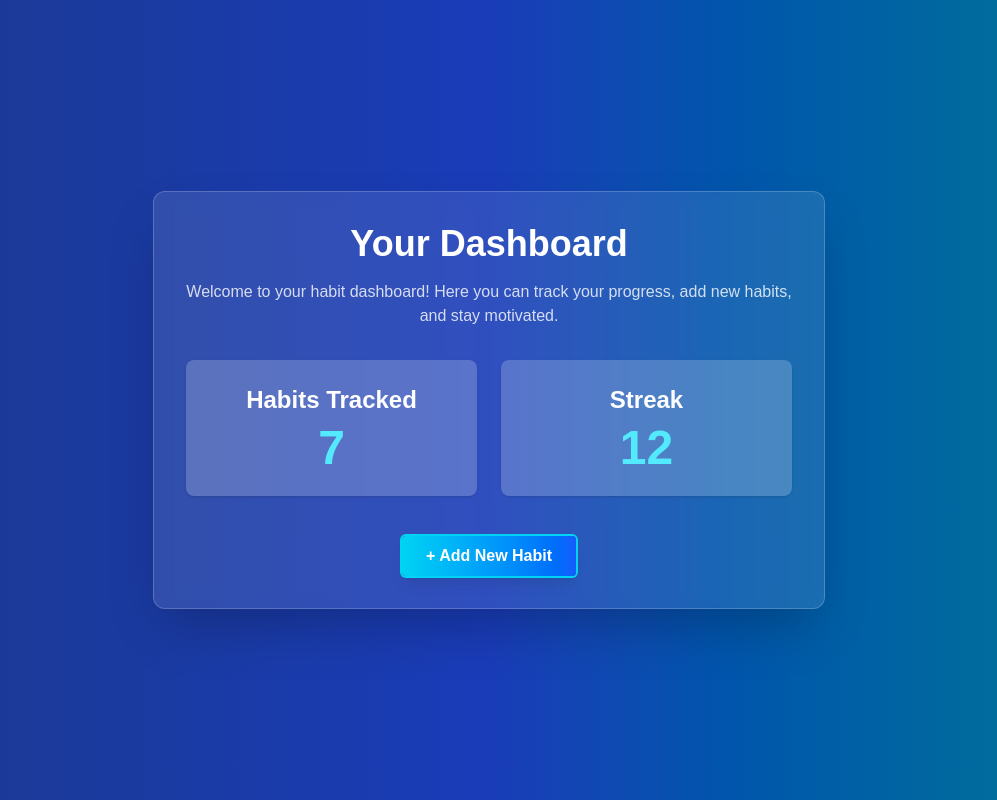
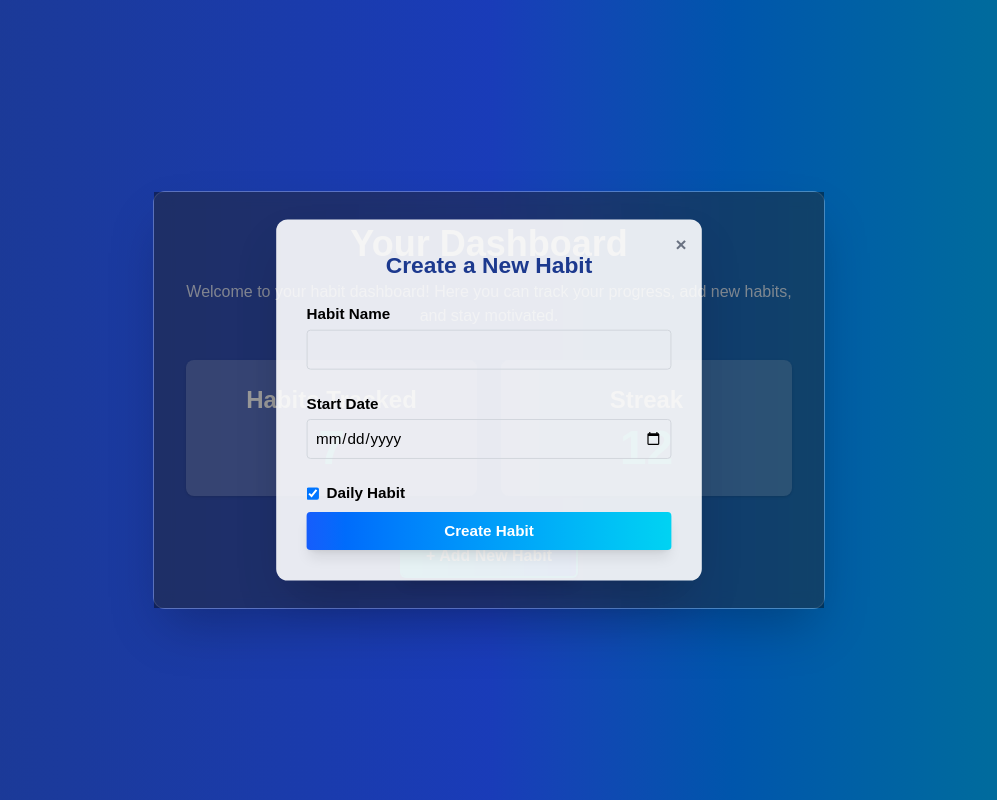
Before and after one commit to Diogojlq/habit-tracker, a Next.js app in the folder frontend/: page /dashboard in a window 1280 px wide. Both pictures are taken after a click on the button "+ Add New Habit". Shown: the whole page, without its empty margins (151-1148 px from the left). Built offline with nearby package versions, Linux system fonts and the light colour scheme.

Commit message:
feat(dahsboard): add and stylize habit form

```diff
--- /dev/null
+++ b/frontend/app/components/HabitForm.tsx
@@ -0,0 +1,152 @@
+import React, { useState } from "react";
+
+const daysOfWeekList = [
+  "Sunday", "Monday", "Tuesday", "Wednesday", "Thursday", "Friday", "Saturday"
+];
+
+export default function HabitForm({ open, onClose }: { open: boolean; onClose: () => void }) {
+  const [form, setForm] = useState({
+    name: "",
+    date: "",
+    daily: true,
+    daysOfWeek: [] as string[],
+  });
+  const [message, setMessage] = useState("");
+
+  const handleChange = (e: React.ChangeEvent<HTMLInputElement | HTMLSelectElement>) => {
+    const target = e.target as HTMLInputElement;
+    const { name, value, checked } = target;
+    if (name === "daily") {
+      setForm({ ...form, daily: checked, daysOfWeek: [] });
+    } else if (name === "daysOfWeek") {
+      const day = value;
+      setForm((prev) => ({
+        ...prev,
+        daysOfWeek: checked
+          ? [...prev.daysOfWeek, day]
+          : prev.daysOfWeek.filter((d) => d !== day),
+      }));
+    } else {
+      setForm({ ...form, [name]: value });
+    }
+  };
+
+  const handleSubmit = async (e: React.FormEvent) => {
+    e.preventDefault();
+    setMessage("");
+    try {
+      const res = await fetch("http://localhost:8080/habits", {
+        method: "POST",
+        headers: { "Content-Type": "application/json" },
+        body: JSON.stringify({
+          ...form,
+          date: form.date ? new Date(form.date).toISOString() : undefined,
+        }),
+      });
+      if (res.ok) {
+        setMessage("Habit created successfully!");
+        setForm({ name: "", date: "", daily: true, daysOfWeek: [] });
+        setTimeout(() => {
+          setMessage("");
+          onClose();
+        }, 1200);
+      } else {
+        const data = await res.json();
+        setMessage(data.error || "Failed to create habit.");
+      }
+    } catch (err) {
+      setMessage("An error occurred: " + err);
+    }
+  };
+
+  if (!open) return null;
+
+  return (
+    <div className="fixed inset-0 z-50 flex items-center justify-center bg-black/40 transition-opacity duration-300 ease-in-out animate-fade-in">
+      <div className="w-full max-w-md p-8 rounded-xl shadow-2xl bg-white/90 text-black relative transform transition-all duration-300 ease-in-out scale-95 animate-popup">
+        <button
+          onClick={onClose}
+          className="absolute top-3 right-4 text-xl font-bold text-gray-500 hover:text-red-500"
+          aria-label="Close"
+        >
+          ×
+        </button>
+        <h2 className="text-2xl font-bold text-center mb-6 text-blue-900">Create a New Habit</h2>
+        <form onSubmit={handleSubmit} className="space-y-6">
+          <div>
+            <label htmlFor="name" className="block mb-1 font-semibold">
+              Habit Name
+            </label>
+            <input
+              type="text"
+              id="name"
+              name="name"
+              required
+              className="w-full p-2 rounded border border-gray-300"
+              value={form.name}
+              onChange={handleChange}
+            />
+          </div>
+          <div>
+            <label htmlFor="date" className="block mb-1 font-semibold">
+              Start Date
+            </label>
+            <input
+              type="date"
+              id="date"
+              name="date"
+              required
+              className="w-full p-2 rounded border border-gray-300"
+              value={form.date}
+              onChange={handleChange}
+            />
+          </div>
+          <div className="flex items-center mb-2">
+            <input
+              type="checkbox"
+              id="daily"
+              name="daily"
+              checked={form.daily}
+              onChange={handleChange}
+              className="mr-2"
+            />
+            <label htmlFor="daily" className="font-semibold">
+              Daily Habit
+            </label>
+          </div>
+          {!form.daily && (
+            <div>
+              <span className="block mb-1 font-semibold">Select Days of the Week</span>
+              <div className="grid grid-cols-2 gap-2">
+                {daysOfWeekList.map((day) => (
+                  <label key={day} className="flex items-center">
+                    <input
+                      type="checkbox"
+                      name="daysOfWeek"
+                      value={day}
+                      checked={form.daysOfWeek.includes(day)}
+                      onChange={handleChange}
+                      className="mr-2"
+                    />
+                    {day}
+                  </label>
+                ))}
+              </div>
+            </div>
+          )}
+          <button
+            type="submit"
+            className="w-full p-2 rounded bg-gradient-to-r from-blue-600 to-cyan-400 text-white font-bold shadow-lg transition-all duration-300 hover:scale-105 hover:shadow-xl focus:outline-none focus:ring-2 focus:ring-cyan-400 cursor-pointer"
+          >
+            Create Habit
+          </button>
+        </form>
+        {message && (
+          <p className="mt-6 text-center text-blue-900 font-semibold animate-fade-in">
+            {message}
+          </p>
+        )}
+      </div>
+    </div>
+  );
+}
--- a/frontend/app/dashboard/page.tsx
+++ b/frontend/app/dashboard/page.tsx
@@ -1,7 +1,9 @@
 "use client";
-import React from "react";
+import React, { useState } from "react";
+import HabitForm from "../components/HabitForm";
 
 export default function DashboardPage() {
+    const [showHabitForm, setShowHabitForm] = useState(false);
   return (
     <main className="flex flex-col items-center justify-center min-h-screen bg-gradient-to-r from-blue-900 via-blue-800 to-cyan-700 text-white px-4">
       <div className="w-full max-w-2xl p-8 rounded-xl shadow-2xl bg-white/10 backdrop-blur border border-white/20">
@@ -20,9 +22,13 @@ export default function DashboardPage() {
           </div>
         </div>
         <div className="mt-10 flex flex-col items-center">
-          <button className="px-6 py-2 rounded bg-gradient-to-r from-cyan-400 to-blue-600 text-white font-bold shadow-lg transition-all duration-300 hover:scale-105 hover:shadow-xl focus:outline-none focus:ring-2 focus:ring-cyan-400 cursor-pointer">
+            <button
+            className="px-6 py-2 rounded bg-gradient-to-r from-cyan-400 to-blue-600 text-white font-bold shadow-lg transition-all duration-300 hover:scale-105 hover:shadow-xl focus:outline-none focus:ring-2 focus:ring-cyan-400 cursor-pointer"
+            onClick={() => setShowHabitForm(true)}
+            >
             + Add New Habit
-          </button>
+            </button>
+          <HabitForm open={showHabitForm} onClose={() => setShowHabitForm(false)} />
         </div>
       </div>
     </main>
--- a/frontend/app/globals.css
+++ b/frontend/app/globals.css
@@ -26,3 +26,20 @@ body {
   color: var(--foreground);
   font-family: Arial, Helvetica, sans-serif;
 }
+
+@layer utilities {
+  .animate-fade-in {
+    animation: fadeIn 0.3s ease;
+  }
+  .animate-popup {
+    animation: popup 0.3s cubic-bezier(0.4,0,0.2,1);
+  }
+  @keyframes fadeIn {
+    from { opacity: 0; }
+    to { opacity: 1; }
+  }
+  @keyframes popup {
+    from { opacity: 0; transform: scale(0.95);}
+    to { opacity: 1; transform: scale(1);}
+  }
+}
```
